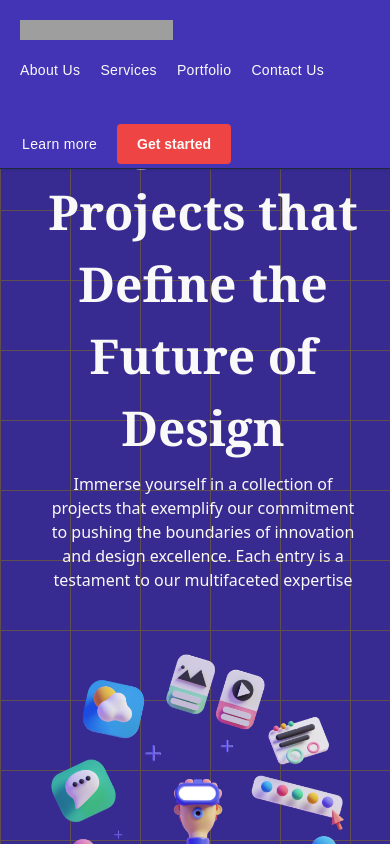
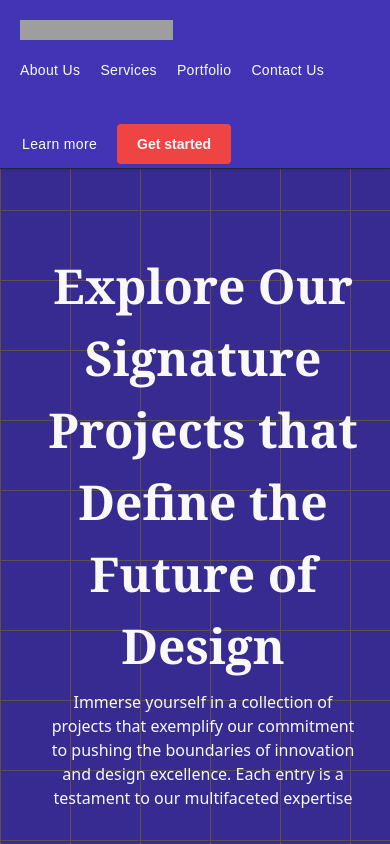
Before and after one commit to Achwak28/hiqsense.caV2, a React (Create React App) app: page / in a window 390 px wide. Shown: the top 844 px of the page. Built offline with nearby package versions, Linux system fonts and the light colour scheme; grey boxes are pictures that could not be loaded.

Commit message:
fixed the hero section on the mobile view

```diff
--- a/src/components/pages/Portfolio/Portfolio.jsx
+++ b/src/components/pages/Portfolio/Portfolio.jsx
@@ -33,7 +33,7 @@ export default function Portfolio() {
 
     return (
         <>
-            <section className='flex flex-col md:flex-row justify-between items-center p-8 bg-custom-background bg-[#372B92] pb-0'>
+            <section className='flex flex-col pt-[250px] md:flex-row justify-between items-center p-8 bg-custom-background bg-[#372B92] pb-0 md:pt-0'>
                 <div className='flex flex-col gap-2'>
                     <h1 className={`font-serif font-bold text-5xl leading-normal pl-4 text-left text-[#F9F9F9] sm:text-center md:text-left ${isVisible ? 'slide-in-left' : ''}`}>
                         Explore Our Signature Projects that Define the Future of <br />
--- a/tailwind.config.js
+++ b/tailwind.config.js
@@ -9,7 +9,7 @@ module.exports = {
         'garamond': ['EB Garamond', 'serif'],
       },
       screens: {
-        'md': '900px',
+        'md': '930px',
         'sm':'200px'
       },
     },
```
